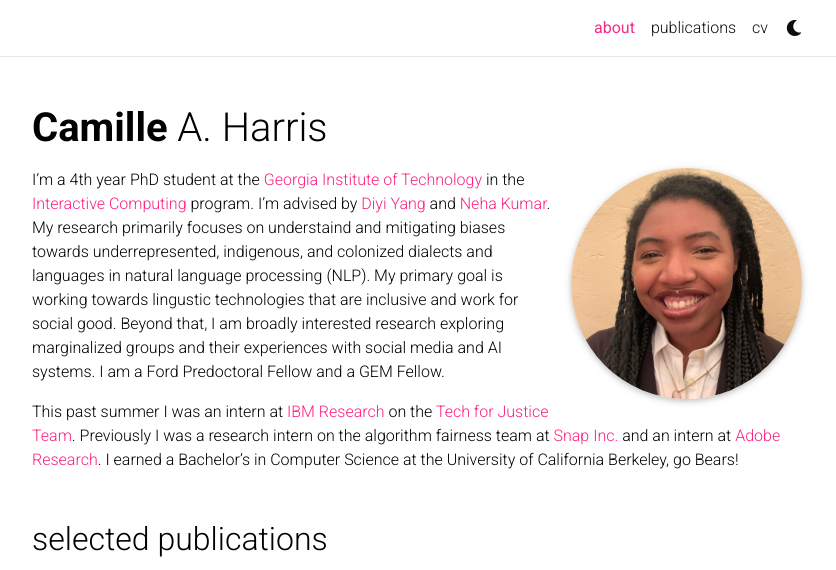
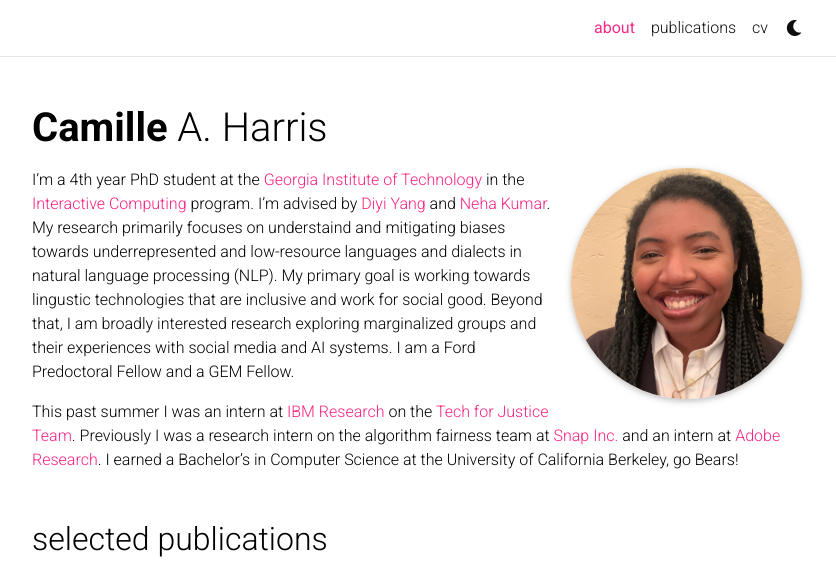
Before and after one commit to camille2019/camille2019.github.io, a Jekyll site: the page built from _pages/about.md, in a window 1280 px wide, cut to the strip 0-570 px from the top of the page. Shown: the whole strip, without its empty margins (223-1059 px from the left). Built offline with Jekyll 4.4.1, drawn with Linux system fonts in a browser that asks for light colours; full-size pictures stand in for the smaller copies a plugin makes; comment, search, counter and statistics services are not loaded; a style sheet for code colours, icons or effects is not loaded.

Commit message:
Update about.md

```diff
--- a/_pages/about.md
+++ b/_pages/about.md
@@ -14,7 +14,7 @@ social: true  # includes social icons at the bottom of the page
 ---
 
 
-I'm a 4th year PhD student at the [Georgia Institute of Technology](https://www.cc.gatech.edu/) in the [Interactive Computing](https://www.ic.gatech.edu/) program. I'm advised by [Diyi Yang](https://cs.stanford.edu/~diyiy/) and [Neha Kumar](https://www.nehakumar.org/). My research primarily focuses on understaind and mitigating biases towards underrepresented, indigenous, and colonized dialects and languages in natural language processing (NLP). My primary goal is working towards lingustic technologies that are inclusive and work for social good. Beyond that, I am broadly interested research exploring marginalized groups and their experiences with social media and AI systems. I am a Ford Predoctoral Fellow and a GEM Fellow.
+I'm a 4th year PhD student at the [Georgia Institute of Technology](https://www.cc.gatech.edu/) in the [Interactive Computing](https://www.ic.gatech.edu/) program. I'm advised by [Diyi Yang](https://cs.stanford.edu/~diyiy/) and [Neha Kumar](https://www.nehakumar.org/). My research primarily focuses on understaind and mitigating biases towards underrepresented and low-resource  languages and dialects in natural language processing (NLP). My primary goal is working towards lingustic technologies that are inclusive and work for social good. Beyond that, I am broadly interested research exploring marginalized groups and their experiences with social media and AI systems. I am a Ford Predoctoral Fellow and a GEM Fellow.
 
 This past summer I was an intern at [IBM Research](https://research.ibm.com/) on the [Tech for Justice Team](https://research.ibm.com/topics/responsible-technology). Previously I was a research intern on the algorithm fairness team at [Snap Inc.](https://snap.com/en-US) and an intern at [Adobe Research](https://research.adobe.com/). I earned a Bachelor's in Computer Science at the University of California Berkeley, go Bears!
 
```
